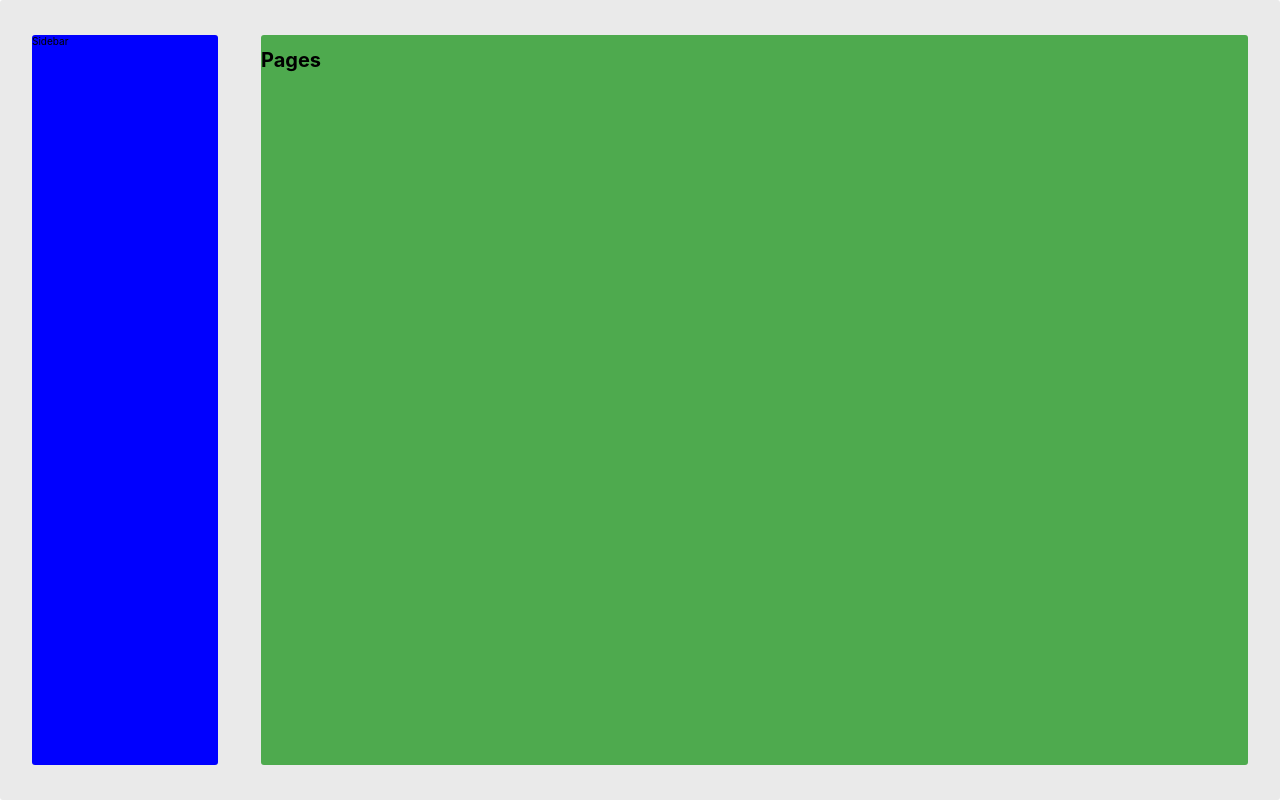
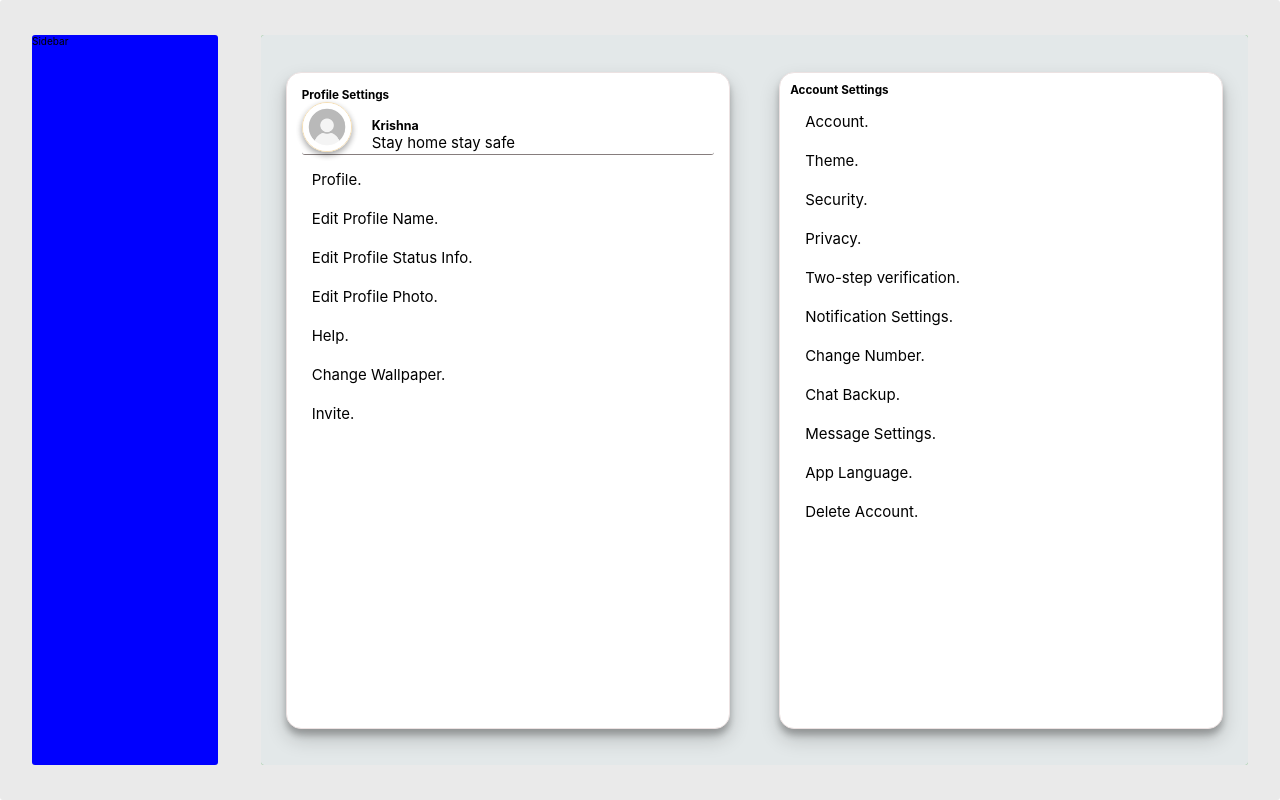
Before and after one commit to ElmanAASTANOV/chat-3-21, a React (Create React App) app: page / in a window 1280 px wide. Built offline with nearby package versions, Linux system fonts and the light colour scheme.

Commit message:
settings

```diff
--- a/package.json
+++ b/package.json
@@ -12,6 +12,7 @@
     "node-sass": "^4.14.1",
     "react": "^17.0.2",
     "react-dom": "^17.0.2",
+    "react-icons": "^4.3.1",
     "react-loading": "^2.0.3",
     "react-router-dom": "^6.0.2",
     "react-scripts": "4.0.3",
--- a/src/pages/Main/Main.jsx
+++ b/src/pages/Main/Main.jsx
@@ -1,10 +1,12 @@
+import Settings from "./Settings/Settings";
+
 const Main = () => {
     return (<div id="main-layout">
         <div className="sidebar">
             Sidebar
         </div>
         <div className="pages">
-            <h1>Pages</h1>
+            <Settings/>
         </div>
     </div>)
 }
--- /dev/null
+++ b/src/pages/Main/Settings/Settings.jsx
@@ -0,0 +1,13 @@
+import "./style.scss"
+import ProfileSettings from "./components/Profile Settings"
+import AccountSettings from "./components/Account Settings/AccountSettings"
+const Settings=()=>{
+    return(
+        <div className="settings">
+
+            <ProfileSettings/>
+            <AccountSettings/>
+        </div>
+    )
+}
+export default Settings
--- /dev/null
+++ b/src/pages/Main/Settings/components/Account Settings/AccountSettings.jsx
@@ -0,0 +1,33 @@
+import "./style.scss"
+ import{}  from "react-icons/fa"
+
+const acoountSettings=[
+    {icon:"GoGlobe",title:"Account."},
+    {title:"Theme."},
+    {title:"Security."},
+    {title:"Privacy."},
+    {title:"Two-step verification."},
+    {title:"Notification Settings."},
+    {title:"Change Number."},
+    {title:"Chat Backup."},
+    {title:"Message Settings."},
+    {title:"App Language."},
+    {title:"Delete Account."},
+
+]
+const AccountSettings=()=>{
+    return(
+        <div className="account-settings" >
+            <h3>Account Settings</h3>
+            <div id="account-settings">
+                {acoountSettings.map(title=>{
+                    return(
+                        <li>{title.title}</li>
+
+                    )
+                })}
+            </div>
+        </div>
+    )
+}
+export default AccountSettings
--- /dev/null
+++ b/src/pages/Main/Settings/components/Account Settings/index.jsx
@@ -0,0 +1,2 @@
+import AccountSettings from "./AccountSettings";
+export default AccountSettings
--- /dev/null
+++ b/src/pages/Main/Settings/components/Account Settings/style.scss
@@ -0,0 +1,18 @@
+.account-settings{
+    width: 45%;
+    height: 90%;
+    margin: auto auto;
+    border: 1px solid rgb(236, 226, 226);
+    background-color: white;
+    border-radius: 1.5rem;
+    padding: 10px;
+    box-shadow: 0 10px 20px rgba(0,0,0,0.19), 0 6px 6px rgba(0,0,0,0.23);
+
+    #account-settings >li{
+        list-style: none;
+        font-size: 15px;
+        margin: 10px;
+        padding: 5px;
+    }
+
+}
--- /dev/null
+++ b/src/pages/Main/Settings/components/Profile Settings/ProfileSettings.jsx
@@ -0,0 +1,36 @@
+import "./style.scss"
+import img from "img/profilePhoto.jpg"
+
+const profileSettings=[
+    {title:"Profile."},
+    {title:"Edit Profile Name."},
+    {title:"Edit Profile Status Info."},
+    {title:"Edit Profile Photo."},
+    {title:"Help."},
+    {title:"Change Wallpaper."},
+    {title:"Invite."}
+
+]
+
+const ProfileSettings=()=>{
+    return(
+        <div className="profile-settings" >
+            <div id="profile">
+            <h3>Profile Settings</h3>
+            <img src={img} alt="imagephoto" id="img-photo" />
+            <div id="user">
+            <h5>Krishna</h5>
+            <p>Stay home stay safe</p>
+            </div>
+            </div>
+            <div id="settings">
+                {profileSettings.map(title=>{
+                    return(
+                <li>{title.title}</li>
+                )})}
+            </div>
+        </div>
+
+    )
+}
+export default ProfileSettings
--- /dev/null
+++ b/src/pages/Main/Settings/components/Profile Settings/index.jsx
@@ -0,0 +1,2 @@
+import ProfileSettings from "./ProfileSettings";
+export default ProfileSettings
--- /dev/null
+++ b/src/pages/Main/Settings/components/Profile Settings/style.scss
@@ -0,0 +1,41 @@
+*{
+    margin: 0;
+    // box-sizing: border-box;
+}
+.profile-settings{
+    width: 45%;
+    height: 90%;
+    margin: auto auto;
+    border: 1px solid rgb(236, 226, 226);
+    background-color: white;
+    border-radius: 1.5rem;
+    box-shadow: 0 10px 20px rgba(0,0,0,0.19), 0 6px 6px rgba(0,0,0,0.23);
+    padding: 10px;
+
+    #img-photo{
+        width: 50px;
+        height: 50px;
+        border: 1px solid wheat;
+        border-radius: 50%;
+        box-shadow: 0 3px 6px rgba(0,0,0,0.16), 0 3px 6px rgba(0,0,0,0.23);
+
+    }
+    #profile{
+        border-bottom: 1px solid rgb(134, 125, 125);
+        position: relative;
+        margin: 5px;
+    }
+    #profile > #user{
+        position: absolute;
+        left: 70px;
+        top: 30px;
+        font-size: 15px;
+    }
+
+    #settings >li{
+        list-style: none;
+        font-size: 15px;
+        margin: 10px;
+        padding: 5px;
+    }
+}
--- /dev/null
+++ b/src/pages/Main/Settings/index.jsx
@@ -0,0 +1,3 @@
+import "./style.scss"
+import Settings from "./Settings";
+export default Settings
--- /dev/null
+++ b/src/pages/Main/Settings/style.scss
@@ -0,0 +1,8 @@
+.settings{
+    display: flex;
+    justify-content: space-between;
+    background-color:rgb(227, 232, 233);
+    width: 100%;
+    height: 100%;
+    margin: 0 auto;
+}
```
Also changed, not shown: src/img/profilePhoto.jpg (added), 1 other file (tests, documents, lock files or other folders).
